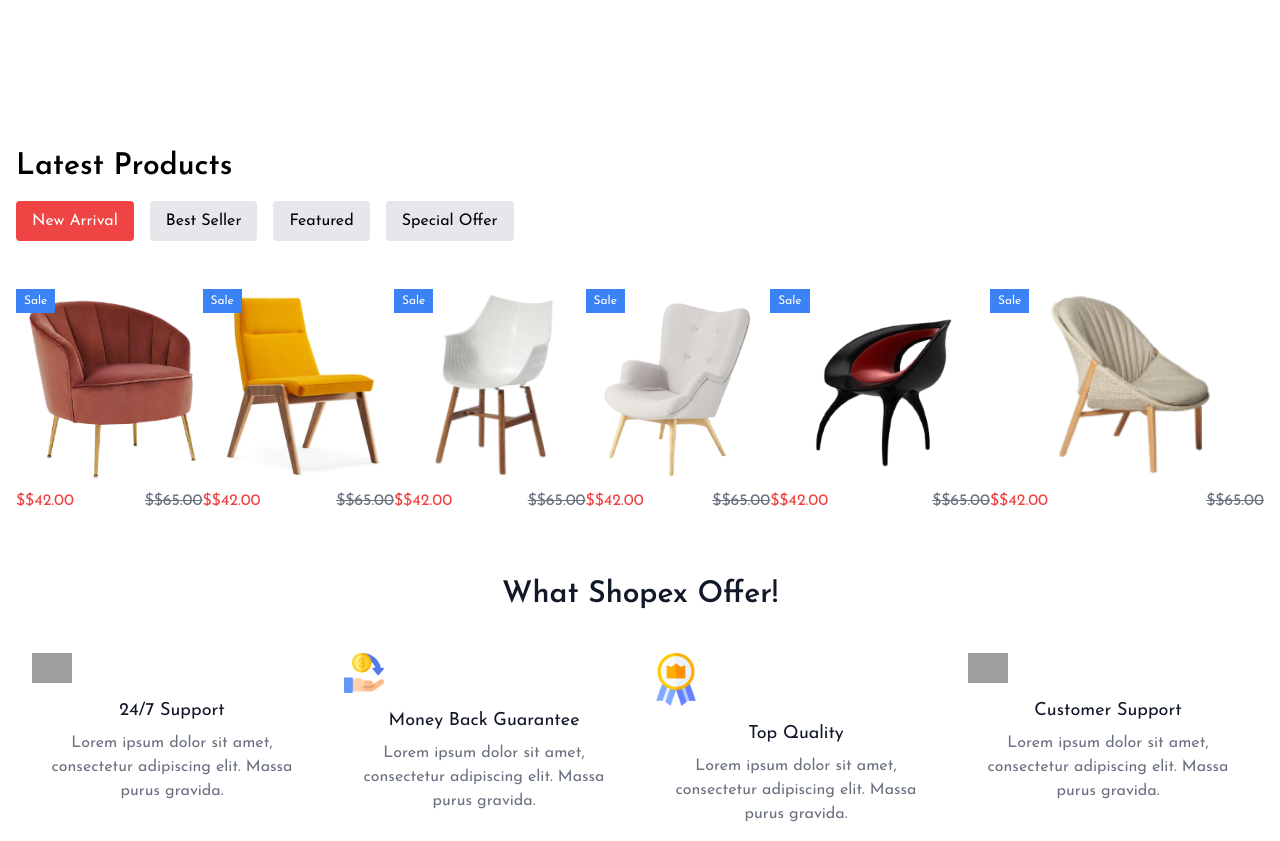
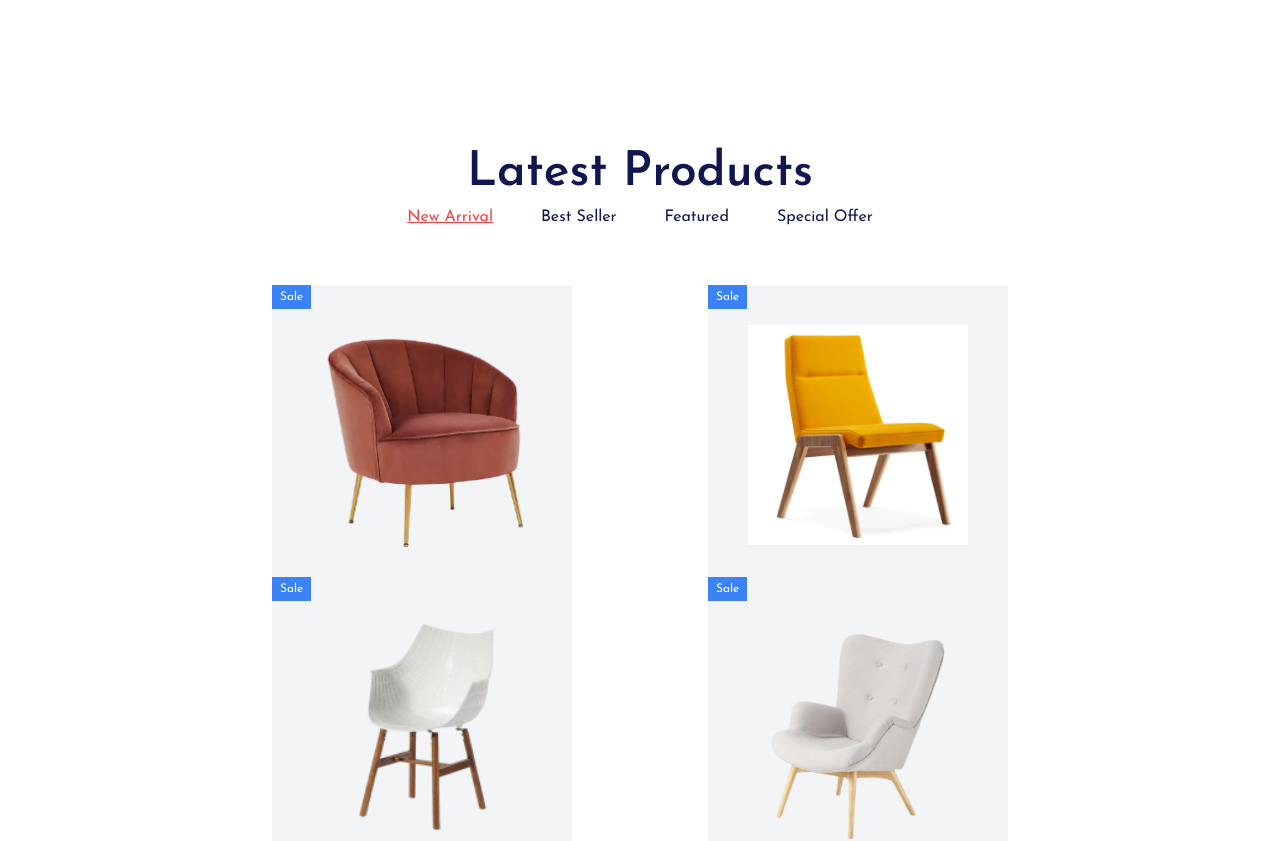
Before and after one commit to Bilalraza617/GIAIC-assignment, a Next.js app in the folder uiux_hackathon/: page / in a window 1280 px wide. Shown: the part 1321-2162 px from the top of the page. Built offline with nearby package versions, Linux system fonts and the light colour scheme; grey boxes are pictures that could not be loaded.

Commit message:
latest product setup lil bit

```diff
--- a/uiux_hackathon/src/components/LatestProduct.tsx
+++ b/uiux_hackathon/src/components/LatestProduct.tsx
@@ -11,36 +11,38 @@ const item = [
 ];
 
 const LatestProducts = () => (
-  <div>
+  <div className="w-[60%] m-auto">
     <div className="container mx-auto p-4">
-      <h1 className="text-3xl font-bold mb-4">Latest Products</h1>
-      <div className="flex space-x-4 mb-4">
-        <button className="px-4 py-2 bg-red-500 text-white rounded">
+      <h1 className="text-5xl text-navyBlue text-center font-extrabold">Latest Products</h1>
+      <div className="flex justify-center space-x-4 mb-4">
+        <button className="px-4 py-2 underline text-red-500 rounded">
           New Arrival
         </button>
-        <button className="px-4 py-2 bg-gray-200 rounded">Best Seller</button>
-        <button className="px-4 py-2 bg-gray-200 rounded">Featured</button>
-        <button className="px-4 py-2 bg-gray-200 rounded">Special Offer</button>
+        <button className="px-4 py-2 text-navyBlue">Best Seller</button>
+        <button className="px-4 py-2 text-navyBlue">Featured</button>
+        <button className="px-4 py-2 text-navyBlue">Special Offer</button>
       </div>
       <div className="grid grid-cols-1 md:grid-cols-2 lg:grid-cols-3 gap-4"></div>
     </div>
 
-    <div className="p-4 flex">
+    <div className="p-4 flex flex-wrap gap-5 justify-between">
       {item.map((data: { image: string }, index) => (
         <div key={index}>
-          <div className="relative">
+          <div className="relative w-[300px] h-60">
+            <div className="relative w-30 h-30 max-h-30 bg-gray-100">
               <span className="absolute top-0 left-0 bg-blue-500 text-white px-2 py-1 text-xs">
                 Sale
               </span>
               <Image
                 src={`/${data.image}.png`}
                 alt="img"
-              className="w-full h-48 object-cover"
-              width={400}
-              height={400}
+                className="object-cover p-10"
+                width={500}
+                height={500}
               />
             </div>
-          <h3 className="mt-2 text-lg font-medium">{}</h3>
+          </div>
+          <h3 className="mt-2 text-lg font-medium">{ }</h3>
           <div className="flex items-center justify-between mt-1">
             <span className="text-red-500">$$42.00</span>
             <span className="line-through text-gray-500">$$65.00</span>
```
Lines whose indentation alone changed are shown as unchanged.
